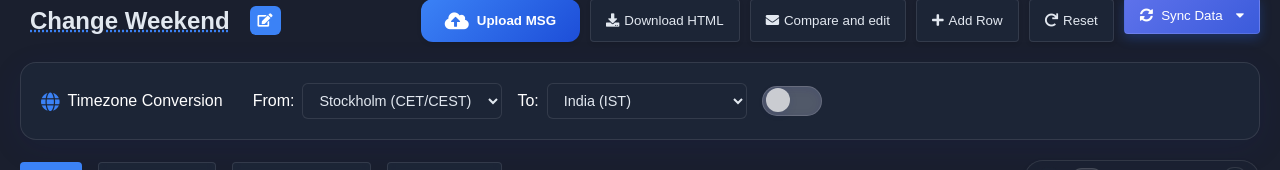
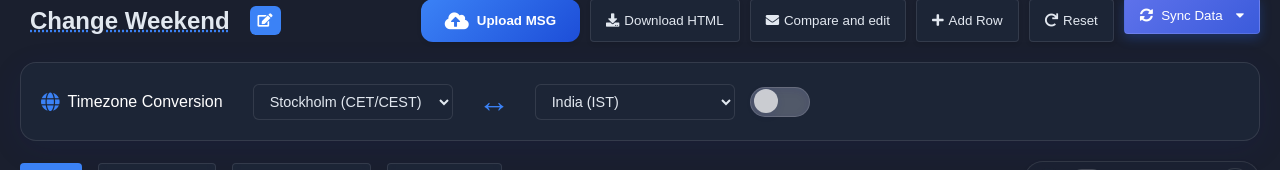
Before and after one commit to frenzywall/testttt, a Flask app: page / in a window 1280 px wide. Shown: the part 111-281 px from the top of the page. Run offline with Flask 3, Linux system fonts and the light colour scheme; the visitor is signed in with stand-in values (Sample User, id 1); data that the repository does not hold is empty; parts of the project's set-up code (start-up, migrations or seed data) failed here and were passed over; some libraries are stand-ins or nearby versions.

Commit message:
Refactor timezone conversion UI: replace "From/To" labels with bidirectional arrow
- Updated the timezone conversion section in result.html to remove "From:" and "To:" labels.
- Added a bidirectional arrow (↔) between the timezone selectors for a cleaner, more intuitive interface.
- Added .tz-bidirectional CSS class in main.css to style the arrow, ensuring proper alignment, color, and spacing.
- Verified no duplicate or obsolete CSS rules for the new class.

```diff
--- a/static/css/main.css
+++ b/static/css/main.css
@@ -3738,3 +3738,13 @@ background-color: rgba(245, 158, 11, 0.4);
     z-index: 1;
 }
 /* Remove the pulse animation */
+
+.tz-bidirectional {
+    display: flex;
+    align-items: center;
+    justify-content: center;
+    font-size: 2rem;
+    color: var(--primary-color);
+    margin: 0 10px;
+    user-select: none;
+}
--- a/templates/result.html
+++ b/templates/result.html
@@ -120,11 +120,10 @@
             </div>
             <div class="tz-selectors">
                 <div class="tz-select-group">
-                    <label for="fromTimezone">From:</label>
                     <select id="fromTimezone" class="timezone-select"></select>
                 </div>
+                <span class="tz-bidirectional" style="font-size: 2rem; margin: 0 10px; display: flex; align-items: center;">&#8596;</span>
                 <div class="tz-select-group">
-                    <label for="toTimezone">To:</label>
                     <select id="toTimezone" class="timezone-select"></select>
                 </div>
             </div>
```
